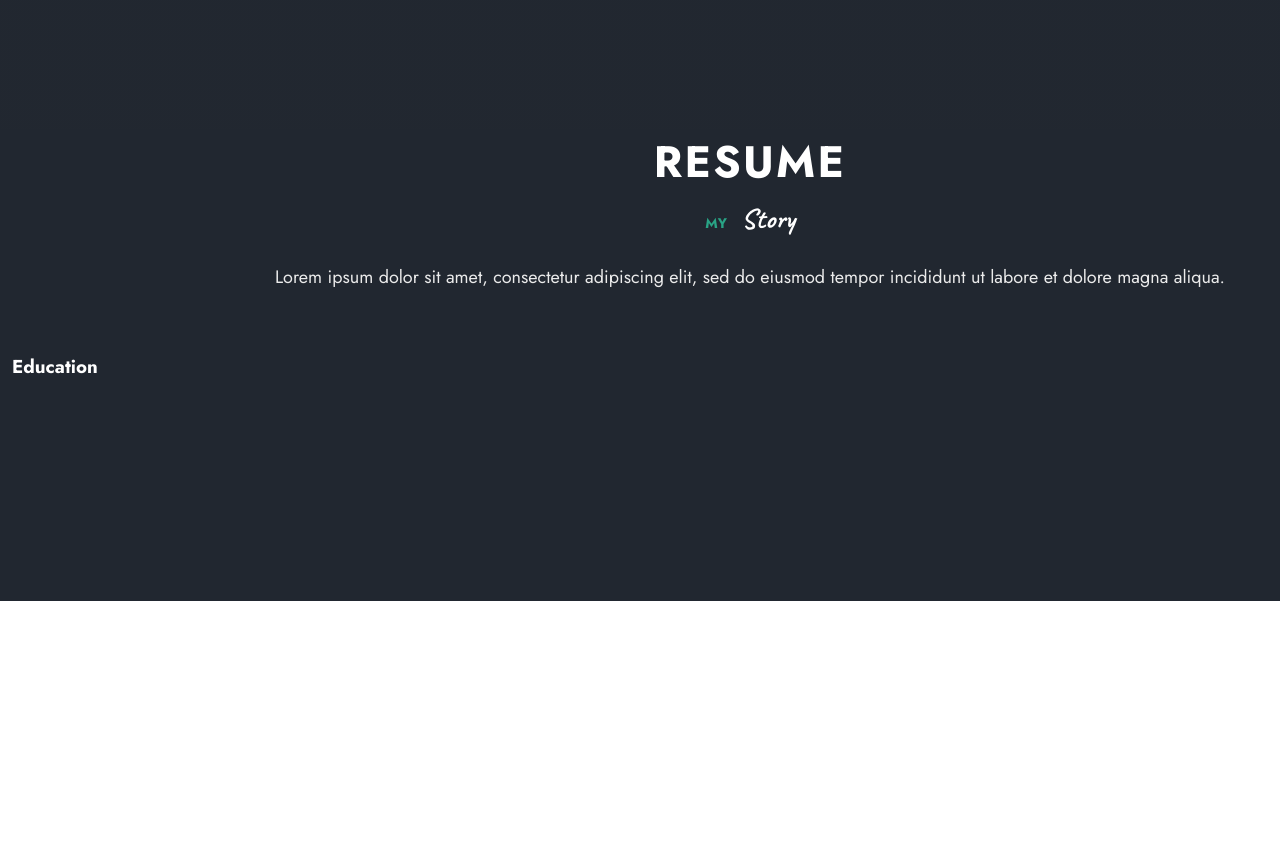
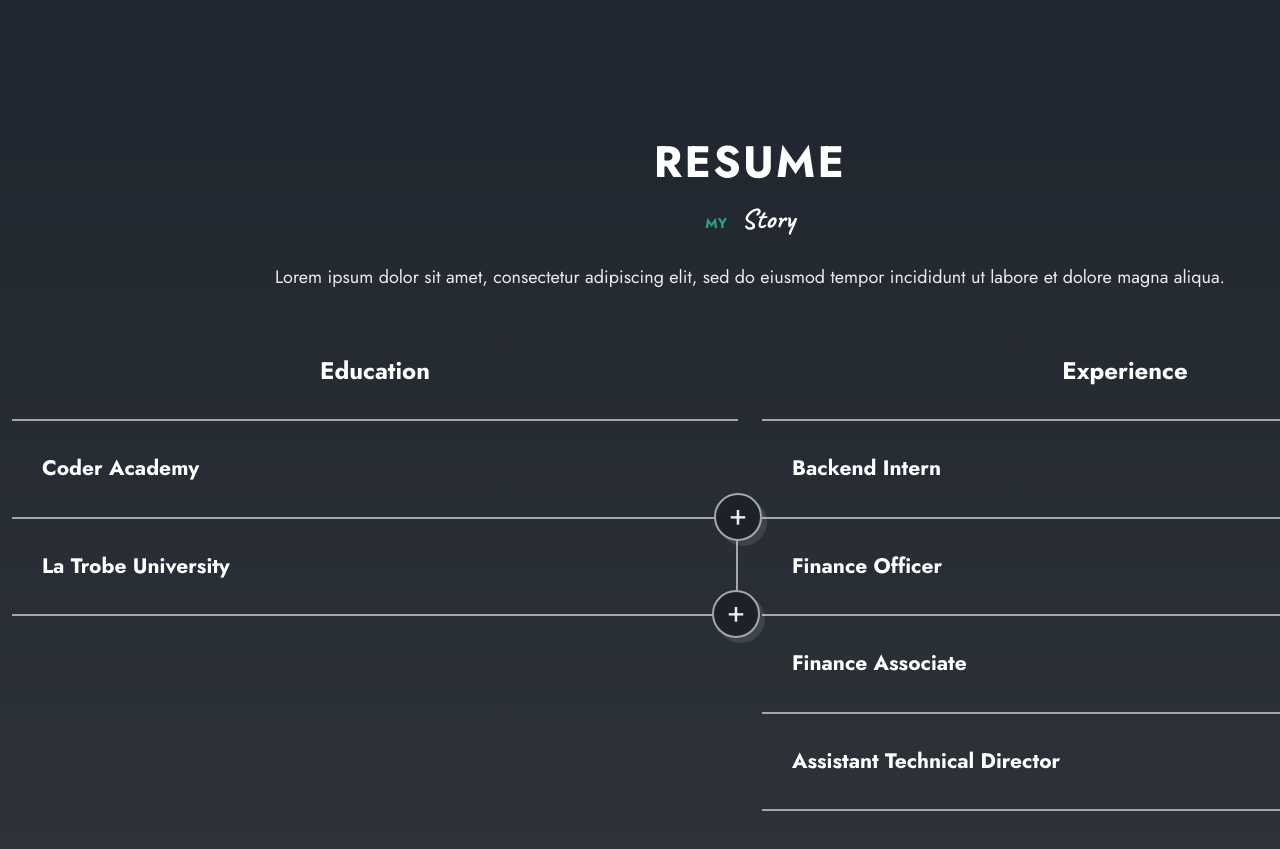
Before and after one commit to jessicacliong/personal-portfolio-v2, a React (Vite) app: page /#home in a window 1280 px wide. Shown: the part 2860-3709 px from the top of the page. Before the commit the page ends 3461 px from the top, so only its background shows below. Built offline with nearby package versions, Linux system fonts and the light colour scheme.

Commit message:
complete resume section

```diff
--- a/src/Data.jsx
+++ b/src/Data.jsx
@@ -223,9 +223,9 @@
    export const cv = [
       {
        id: 1,
-       title: 'CoderHouse Courses',
-       subtitle: 'Backend Programming',
-       date: '2014 - 2016',
+       title: 'Coder Academy',
+       subtitle: 'Web Developement',
+       date: 'Feb - Dec 2023',
        description:
          'Lorem ipsum dolor sit amet, consectetur adipiscing elit, sed do eiusmod tempor incididunt ut labore et dolore magna aliqua.',
        category: 'education',
@@ -233,29 +233,29 @@
 
       {
        id: 2,
-       title: 'Lviv National Academy of Arts',
-       subtitle: 'Faculty of Design',
-       date: '2012 - 2014',
-       description:
-         'Lorem ipsum dolor sit amet, consectetur adipiscing elit, sed do eiusmod tempor incididunt ut labore et dolore magna aliqua.',
-       category: 'education',
-      },
-
-      {
-       id: 3,
-       title: 'IT Future',
-       subtitle: 'High School',
+       title: 'La Trobe University',
+       subtitle: 'Bachelor of Biotechnology and Cell Biology',
        date: '2010 - 2012',
        description:
          'Lorem ipsum dolor sit amet, consectetur adipiscing elit, sed do eiusmod tempor incididunt ut labore et dolore magna aliqua.',
        category: 'education',
       },
 
+      /* {
+       id: 3,
+       title: '',
+       subtitle: 'High School',
+       date: '2010 - 2012',
+       description:
+         'Lorem ipsum dolor sit amet, consectetur adipiscing elit, sed do eiusmod tempor incididunt ut labore et dolore magna aliqua.',
+       category: 'education',
+      }, */
+
       {
        id: 4,
-       title: 'UI Head & Manager',
-       subtitle: 'Soft Tech Inc.',
-       date: '2020 - PRESENT',
+       title: 'Backend Intern',
+       subtitle: 'Cogniss ',
+       date: 'July 2024 - Sep 2024',
        description:
          'Lorem ipsum dolor sit amet, consectetur adipiscing elit, sed do eiusmod tempor incididunt ut labore et dolore magna aliqua.',
        category: 'experience',
@@ -263,9 +263,9 @@
 
       {
        id: 5,
-       title: 'UI / UX Specialist',
-       subtitle: 'Kana Design Studio',
-       date: '2018 - 2020',
+       title: 'Finance Officer',
+       subtitle: 'CV Puji Mulyo, Indonesia',
+       date: 'Jan 2020 - Present',
        description:
          'Lorem ipsum dolor sit amet, consectetur adipiscing elit, sed do eiusmod tempor incididunt ut labore et dolore magna aliqua.',
        category: 'experience',
@@ -273,13 +273,24 @@
 
       {
        id: 6,
-       title: 'Plugins Developer',
-       subtitle: 'Fiverr.com',
-       date: '2016 - 2018',
+       title: 'Finance Associate',
+       subtitle: 'Right Management, Melbourne',
+       date: 'Jul 2019 - Jan 2020',
        description:
          'Lorem ipsum dolor sit amet, consectetur adipiscing elit, sed do eiusmod tempor incididunt ut labore et dolore magna aliqua.',
        category: 'experience',
       },
+
+      {
+        id: 7,
+        title: 'Assistant Technical Director',
+        subtitle: 'PT Lembah Tidar Jaya, Indonesia',
+        date: 'Jul 2015 - Sep 2018',
+        description:
+          'Lorem ipsum dolor sit amet, consectetur adipiscing elit, sed do eiusmod tempor incididunt ut labore et dolore magna aliqua.',
+        category: 'experience',
+       },
+
 ];
 
    export const testimonials = [
--- a/src/components/home/home.css
+++ b/src/components/home/home.css
@@ -1,6 +1,7 @@
 .home {
      background-image: var(--first-gradient);
      padding-bottom: 180px;
+     /* add styling for gradient transition from hero to first section */
 }
 
 .home__wrapper {
--- a/src/components/resume/Card.jsx
+++ b/src/components/resume/Card.jsx
@@ -1,8 +1,25 @@
-import React from 'react'
+import React, { useState } from 'react'
 
-const Card = () => {
+const Card = (props) => {
+  const [showInfo, setShowInfo] = useState(false);
+
   return (
-    <div>Card</div>
+    <div className="resume__item">
+      <div className="resume__header" onClick={() => setShowInfo(!showInfo)}>
+          <h3 className="resume__subtitle">{props.title}</h3>
+          <span className="resume__icon">{showInfo ? '-' : '+'}</span>
+      </div>
+
+      <div className={`${showInfo ? 'show-content' : ''} resume__content`}>
+          <div className="resume__date-title">
+              <h3 className="resume__title">{props.subtitle}</h3>
+              <span className="resume__date text-cs">{props.date}</span>
+          </div>
+
+          <p className="resume__description">{props.description}</p>
+      </div>
+
+    </div>
   )
 }
 
--- a/src/components/resume/Resume.jsx
+++ b/src/components/resume/Resume.jsx
@@ -1,4 +1,7 @@
-import React from 'react'
+import React from 'react';
+import { cv } from '../../Data';
+import Card from './Card';
+import './resume.css';
 
 const Resume = () => {
      return (
@@ -14,8 +17,42 @@
                <div className="resume__container container grid">
                     <div className="resume__group">
                          <h3 className="resume__heading">Education</h3>
-                         <div className="resume__items"></div>
+                         <div className="resume__items">
+                              {cv.map((value, id) => {
+                                   if (value.category === 'education') {
+                                   return (
+                                        <Card
+                                             key={id}
+                                             title={value.title}
+                                             subtitle={value.subtitle}
+                                             date={value.date}
+                                             description={value.description}
+                                        />
+                                   );
+                                   }
+                              })}
+                         </div>
                     </div>
+
+                    <div className="resume__group">
+                         <h3 className="resume__heading">Experience</h3>
+                         <div className="resume__items">
+                              {cv.map((value, id) => {
+                                   if (value.category === 'experience') {
+                                   return (
+                                        <Card
+                                        key={id}
+                                        title={value.title}
+                                        subtitle={value.subtitle}
+                                        date={value.date}
+                                        description={value.description}
+                                        />
+                                   );
+                                   }
+                              })}
+                         </div>
+                    </div>
+
                </div>
           </section>
      )
--- a/src/components/resume/resume.css
+++ b/src/components/resume/resume.css
@@ -0,0 +1,85 @@
+.resume {
+     background-image: var(--first-gradient);
+}
+
+.resume__container {
+     grid-template-columns: repeat(2,1fr);
+}
+
+.resume__heading {
+     text-align: center;
+     font-size: var(--h4-font-size);
+     padding-bottom: 30px;
+}
+
+.resume__heading,
+.resume__item {
+     border-bottom: 2px solid var(--border-color);
+}
+
+.resume__item:not(:first-child){
+     border-right: 2px solid var(--border-color);
+}
+
+.resume__item {
+     position: relative;
+}
+
+.resume__header {
+     padding: 32px 30px;
+}
+
+.resume__subtitle {
+     font-size: var(--largest-font-size);
+     cursor: pointer;
+}
+
+.resume__icon {
+     background-color: var(--container-color);
+     border: 2px solid var(--border-color);
+     font-size: var(--h2-font-size);
+     box-shadow: var(--shadow);
+     width: 48px;
+     height: 48px;
+     border-radius: 50%;
+     line-height: 1.3em;
+     text-align: center;
+     cursor: pointer;
+     position: absolute;
+     right: -24px;
+     bottom: -24px;
+     z-index: 10;
+     transition: all 1.2s var(--transition);
+}
+
+.resume__content {
+     padding-inline: 30px 50px;
+     max-height: 0;
+     overflow: hidden;
+     transition: all 1s ease 0s;
+}
+
+.show-content {
+     max-height: 500px;
+}
+
+.resume__date-title {
+     display: flex;
+     justify-content: space-between;
+     align-items: center;
+}
+
+.resume__title {
+     font-family: var(--second-font);
+     font-size: var(--h2-font-size);
+}
+
+.resume__date {
+     color: var(--title-color);
+     font-size: var(--tiny-font-size);
+     font-weight: 700;
+}
+
+.resume__description {
+     margin-block: 20px 30px;
+}
```
